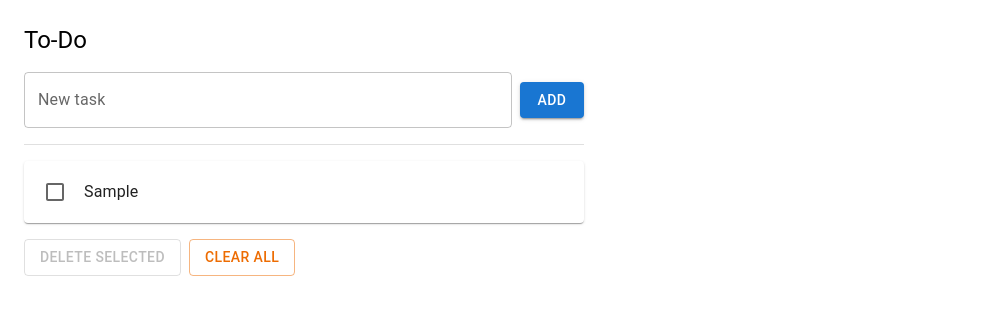
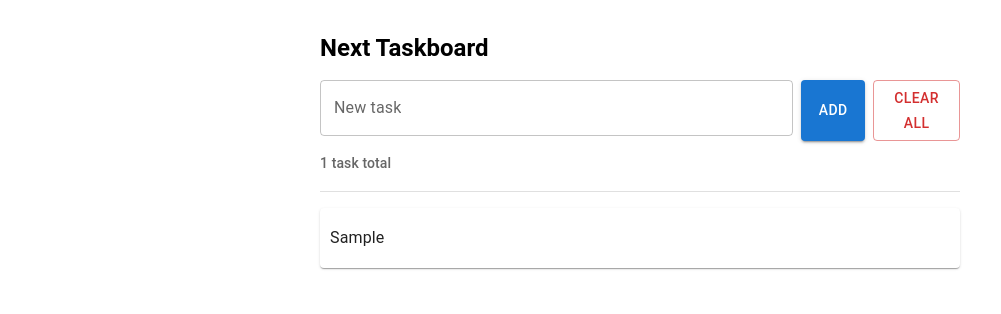
Before and after one commit to simonecontidev/next-taskboard, a Next.js app: page / in a window 1280 px wide. Both pictures are taken after typing "Sample" into the empty fields and a click on the button "ADD". Shown: the top 314 px of the page, without its empty margins (0-1001 px from the left). Built offline with nearby package versions, Linux system fonts and the light colour scheme; some icons are missing.

Commit message:
add mui icons + emtpy state
Signed-off-by: simonecontidev <barriotropical@gmail.com>

```diff
--- a/package.json
+++ b/package.json
@@ -10,7 +10,9 @@
   "dependencies": {
     "@emotion/react": "^11.14.0",
     "@emotion/styled": "^11.14.1",
+    "@mui/icons-material": "^7.3.4",
     "@mui/material": "^7.3.4",
+    "framer-motion": "^12.23.24",
     "next": "15.5.5",
     "react": "19.1.0",
     "react-dom": "19.1.0"
--- a/src/components/ToDoContainer.tsx
+++ b/src/components/ToDoContainer.tsx
@@ -8,15 +8,24 @@ import {
   Paper,
   Stack,
   Typography,
-  Checkbox,
+  Snackbar,
+  Alert,
   Divider,
+  IconButton,
 } from "@mui/material";
+import DeleteIcon from "@mui/icons-material/Delete";
+import { motion, AnimatePresence } from "framer-motion";
 
-type Todo = { id: string; title: string; selected: boolean };
+type Todo = { id: string; title: string };
 
 export default function ToDoContainer() {
   const [input, setInput] = useState("");
   const [todos, setTodos] = useState<Todo[]>([]);
+  const [snackbar, setSnackbar] = useState<{ open: boolean; message: string; severity: "success" | "info" | "warning" | "error" }>({
+    open: false,
+    message: "",
+    severity: "success",
+  });
 
   function handleChange(e: ChangeEvent<HTMLInputElement>) {
     setInput(e.target.value);
@@ -26,36 +35,32 @@ export default function ToDoContainer() {
     e.preventDefault();
     const title = input.trim();
     if (!title) return;
-    setTodos((prev) => [...prev, { id: crypto.randomUUID(), title, selected: false }]);
+    setTodos((prev) => [...prev, { id: crypto.randomUUID(), title }]);
     setInput("");
+    setSnackbar({ open: true, message: "Task added", severity: "success" });
   }
 
-  function toggleSelect(id: string) {
-    setTodos((prev) =>
-      prev.map((todo) =>
-        todo.id === id ? { ...todo, selected: !todo.selected } : todo
-      )
-    );
-  }
-
-  function handleDeleteSelected() {
-    setTodos((prev) => prev.filter((t) => !t.selected));
+  function handleDeleteOne(id: string) {
+    setTodos((prev) => prev.filter((t) => t.id !== id));
+    setSnackbar({ open: true, message: "Task deleted", severity: "info" });
   }
 
   function handleClearAll() {
     setTodos([]);
+    setSnackbar({ open: true, message: "All tasks cleared", severity: "warning" });
   }
 
   return (
-    <Box sx={{ maxWidth: 560, p: 2 }}>
-      <Typography variant="h5" sx={{ mb: 2 }}>
-        To-Do
+    <Box sx={{ maxWidth: 640, mx: "auto", p: 3 }}>
+      <Typography variant="h5" sx={{ mb: 2, fontWeight: 600 }}>
+        Next Taskboard
       </Typography>
 
+      {/* Form */}
       <Box
         component="form"
         onSubmit={handleSubmit}
-        sx={{ display: "flex", gap: 1, alignItems: "center" }}
+        sx={{ display: "flex", gap: 1 }}
       >
         <TextField
           label="New task"
@@ -66,67 +71,93 @@ export default function ToDoContainer() {
         <Button type="submit" variant="contained">
           Add
         </Button>
+        <Button
+          variant="outlined"
+          color="error"
+          onClick={handleClearAll}
+          disabled={todos.length === 0}
+        >
+          Clear All
+        </Button>
       </Box>
+
+      {/* Counter */}
+      <Typography variant="subtitle2" color="text.secondary" sx={{ mt: 1.5 }}>
+        {todos.length === 0
+          ? "No tasks yet"
+          : `${todos.length} task${todos.length > 1 ? "s" : ""} total`}
+      </Typography>
 
       <Divider sx={{ my: 2 }} />
 
+      {/* Empty state (poetico/illustrato) */}
+      {todos.length === 0 && (
+        <Box
+          sx={{
+            textAlign: "center",
+            mt: 6,
+            color: "text.secondary",
+            opacity: 0.9,
+          }}
+        >
+          <Typography variant="h6" sx={{ fontWeight: 500 }}>
+            Your mind is clear.
+          </Typography>
+          <Typography variant="body2">Add your first thought 🌱</Typography>
+        </Box>
+      )}
+
+      {/* Lista con animazioni */}
       <Stack spacing={1.25}>
+        <AnimatePresence>
           {todos.map((todo) => (
+            <motion.div
+              key={todo.id}
+              initial={{ opacity: 0, y: 10 }}
+              animate={{ opacity: 1, y: 0 }}
+              exit={{ opacity: 0, x: -20 }}
+              transition={{ duration: 0.18 }}
+            >
               <Paper
-            key={todo.id}
+                elevation={1}
                 sx={{
                   p: 1.25,
                   display: "flex",
                   alignItems: "center",
                   justifyContent: "space-between",
-              backgroundColor: todo.selected ? "rgba(255,0,0,0.05)" : "inherit",
+                  transition: "transform 0.15s ease, box-shadow 0.15s ease",
+                  "&:hover": { transform: "translateY(-2px)" },
                 }}
               >
-            <Box sx={{ display: "flex", alignItems: "center", gap: 1 }}>
-              <Checkbox
-                checked={todo.selected}
-                onChange={() => toggleSelect(todo.id)}
-              />
-              <Typography
-                sx={{
-                  textDecoration: todo.selected ? "line-through" : "none",
-                  color: todo.selected ? "text.secondary" : "text.primary",
-                }}
+                <Typography>{todo.title}</Typography>
+                <IconButton
+                  aria-label={`Delete ${todo.title}`}
+                  onClick={() => handleDeleteOne(todo.id)}
                 >
-                {todo.title}
-              </Typography>
-            </Box>
+                  <DeleteIcon />
+                </IconButton>
               </Paper>
+            </motion.div>
           ))}
-
-        {todos.length === 0 && (
-          <Typography variant="body2" color="text.secondary">
-            Nessuna task. Aggiungine una per iniziare.
-          </Typography>
-        )}
+        </AnimatePresence>
       </Stack>
 
-      {todos.length > 0 && (
-        <Box sx={{ mt: 2, display: "flex", gap: 1 }}>
-          <Button
-            variant="outlined"
-            color="error"
-            onClick={handleDeleteSelected}
-            disabled={!todos.some((t) => t.selected)}
-            // startIcon={<DeleteIcon />} --- IGNORE ---
+      {/* Snackbar feedback */}
+      <Snackbar
+        open={snackbar.open}
+        autoHideDuration={1800}
+        onClose={() => setSnackbar((s) => ({ ...s, open: false }))}
+        anchorOrigin={{ vertical: "bottom", horizontal: "center" }}
       >
-            Delete selected
-          </Button>
-          <Button
-            variant="outlined"
-            color="warning"
-            onClick={handleClearAll}
-            disabled={todos.length === 0}
+        <Alert
+          onClose={() => setSnackbar((s) => ({ ...s, open: false }))}
+          severity={snackbar.severity}
+          variant="filled"
+          sx={{ width: "100%" }}
         >
-            Clear all
-          </Button>
-        </Box>
-      )}
+          {snackbar.message}
+        </Alert>
+      </Snackbar>
     </Box>
   );
 }
```
Also changed, not shown: src/components/AppThemeProvider.tsx (added, +47 -0 lines), 1 other file (tests, documents, lock files or other folders). Lines whose indentation alone changed are shown as unchanged.
